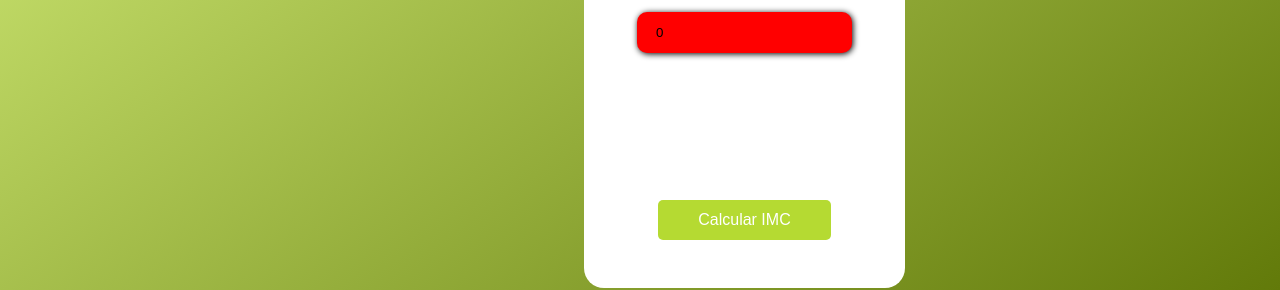
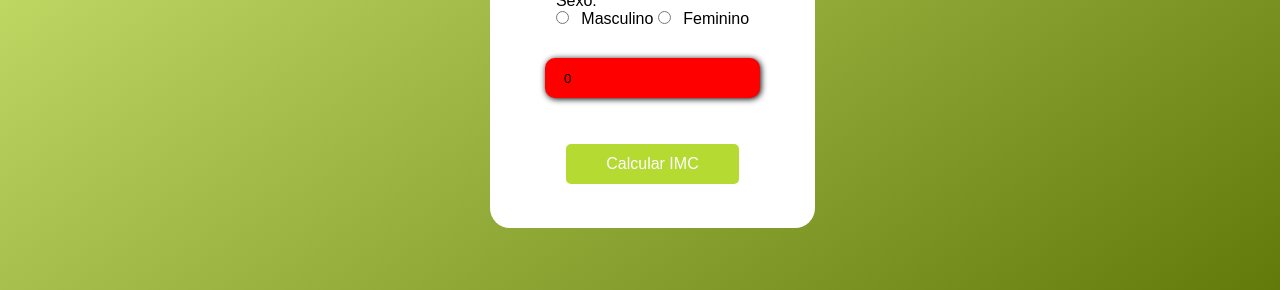
Before and after one commit to viniciustvf/JovemDev_Front-end, an Angular app in the folder angular_vespertino/angular/: page /imc in a window 1280 px wide. Shown: the part 472-762 px from the top of the page. Built offline with nearby package versions, Linux system fonts and the light colour scheme.

Commit message:
Commit home

```diff
--- a/angular_vespertino/angular/src/app/exemplo-ng-class/exemplo-ng-class.component.html
+++ b/angular_vespertino/angular/src/app/exemplo-ng-class/exemplo-ng-class.component.html
@@ -1 +1,8 @@
- <h1 [ngClass]="{'lado1': valor == 1, 'lado2': valor == 2, 'lado3':valor == 3 , 'lado4':valor == 4}"></h1>
+<div class="container">
+    <div class="titulo">
+        <h1>Exemplo NG CLASS</h1>
+    </div>
+    <div class="exemplo">
+        <h1 [ngClass]="{'lado1': valor == 0, 'lado2': valor == 1, 'lado3':valor == 2 , 'lado4':valor == 3}"></h1>
+    </div>
+</div>
--- a/angular_vespertino/angular/src/app/exemplo-ng-class/exemplo-ng-class.component.scss
+++ b/angular_vespertino/angular/src/app/exemplo-ng-class/exemplo-ng-class.component.scss
@@ -1,30 +1,48 @@
-.lado1{
-    width: 400px;
-    height: 400px;
+.container {
+    position: relative;
+    display: flex;
+    justify-content: center;
+    align-items: end;
+    height: 600px;
+    width: 600px;
+    padding: 100px;
+    background-color: aliceblue;
+    border-radius: 20px;
+}
+
+.titulo {
+    position: absolute;
+    top: 50px;
+}
+
+
+.lado1 {
+    width: 100px;
+    height: 100px;
     background-color: #ff0000;
     border: 1px solid #0011ff;
     border-radius: 100%;
 }
 
-.lado2{
-    width: 500px;
-    height: 500px;
+.lado2 {
+    width: 200px;
+    height: 200px;
     background-color: #3700ff;
     border: 1px solid #fbff00;
     border-radius: 5px;
 }
 
-.lado3{
-    width: 600px;
-    height: 600px;
+.lado3 {
+    width: 300px;
+    height: 300px;
     background-color: #fbff00;
     border: 1px solid #000000;
     border-radius: 100%;
 }
 
-.lado4{
-    width: 700px;
-    height: 700px;
+.lado4 {
+    width: 400px;
+    height: 400px;
     background-color: #ff009d;
     border: 1px solid #0004ff;
     border-radius: 5px;
--- a/angular_vespertino/angular/src/app/imc/imc.component.html
+++ b/angular_vespertino/angular/src/app/imc/imc.component.html
@@ -2,41 +2,42 @@
     <div class="image">
         <img [src]="urlImgImc()" width="200px" height="200px">
     </div>
-    <form>
+    <form action="#" method="get" #form="ngForm">
         <div class="title">
             <h1>Calculadora de IMC</h1>
         </div>
         <div class="input-group">
             <div class="input-box">
                 <label for="txtNome">Nome: </label>
-                <input type="text" id="txtNome" name="txtNome" [(ngModel)]="nome">
+                <input type="text" id="txtNome" name="txtNome" [(ngModel)]="nome" required>
                 <h3>{{nome}}</h3>
             </div>
             <div class="input-box">
                 <label for="txtPeso">Peso: </label>
-                <input type="number" id="txtPeso" name="txtPeso" [(ngModel)]="peso">
+                <input type="number" id="txtPeso" name="txtPeso" [(ngModel)]="peso" required>
                 <h3>{{peso}}</h3>
             </div>
             <div class="input-box">
                 <label for="txtAltura">Altura: </label>
-                <input type="number" id="txtAltura" name="txtAltura" step="any" [(ngModel)]="altura">
+                <input type="number" id="txtAltura" name="txtAltura" step="any" [(ngModel)]="altura" required>
                 <h3>{{altura}}</h3>
             </div>
             <div class="input-gender">
                 <label for="txtSexo">Sexo: </label>
                 <div>
-                    <input type="radio" id="txtSexo" name="txtSexo" value="Masculino" [(ngModel)]="sexo"> Masculino
-                    <input type="radio" id="txtSexo" name="txtSexo" value="Feminino" [(ngModel)]="sexo"> Feminino
+                    <input type="radio" id="txtSexo" name="txtSexo" value="Masculino" [(ngModel)]="sexo" required> Masculino
+                    <input type="radio" id="txtSexo" name="txtSexo" value="Feminino" [(ngModel)]="sexo" required> Feminino
                     <h3>{{sexo}}</h3>
                 </div>
             </div>
             <div class="input-box" style="margin-top: 20px;">
-                <input type="number" readonly id="txtAvaliacao" name="txtAvaliacao" class="branca" [class]="" [ngStyle]="{'background-color': isImcCorrect() ? 'green' : 'red'}" [(ngModel)]="avaliacao">
+                <input type="number" readonly id="txtAvaliacao" name="txtAvaliacao" class="branca" [ngStyle]="{'background-color': isImcCorrect() ? 'green' : 'red'}" [(ngModel)]="avaliacao">
+            </div>
+            <div class="buttonimc"  >
+                <button  [disabled]="!form.valid" (click)="calcula()">Calcular IMC</button>
             </div>
         </div>
-        <div class="buttonimc"  (click)="calcula()">
-            <button *ngIf="nome!=''">Calcular IMC</button>
-        </div>
+
     </form>
     <div class="image">
         <img [src]="urlImgImc()" width="200px" height="200px">
--- a/angular_vespertino/angular/src/app/imc/imc.component.scss
+++ b/angular_vespertino/angular/src/app/imc/imc.component.scss
@@ -1,37 +1,19 @@
-body{
-    width: 100%;
-    height: 100vh;
+.container{
+    width: 700px;
+    height: 600px;
     display: flex;
-    justify-content: center;
-    align-items: center;
-    background: linear-gradient(145deg,#e2fc87,#5f7707);
-}
-
-.container{
-    width: 40%;
-    height: 90vh;
-    display: flex;
-    margin: 0;
-    margin-left: auto;
-    margin-right: auto;
 }
 
 form {
     width: 100%;
     display: flex;
-    justify-content: space-between;
-    align-items: center;
     flex-direction: column;
     background-color: white;
-    padding: 3rem;
+    padding: 50px;
     border-radius: 20px;
 }
 
-.form-header{
-    margin-bottom: 3rem;
-    display: flex;
-    justify-content: space-between;
-}
+
 
 .input-group{
     display: flex;
@@ -81,20 +63,21 @@ form {
 }
 
 .buttonimc button {
+    position: relative;
+
+    top: 20px;
     width: 100%;
     margin-top: 1rem;
     border: none;
     border-radius: 5px;
     background-color: #b5da32;
-    margin-top: 130px;
     text-decoration: none;
-    font-size: 1rem;
+    font-size: 100%;
     font-weight: 500;
     color: white;
     line-height: 40px;
     padding-inline: 40px;
     justify-content: center;
-    align-items: center;
 }
 
 .buttonimc button:hover{
--- a/angular_vespertino/angular/src/app/imc/imc.component.ts
+++ b/angular_vespertino/angular/src/app/imc/imc.component.ts
@@ -21,7 +21,7 @@ export class ImcComponent {
     let nome = this.nome;
     let sexo = this.sexo;
 
-    this.avaliacao = pes / (alt * 2);
+    this.avaliacao = pes / (alt)**2;
 
 
     return this.avaliacao;
@@ -51,4 +51,11 @@ export class ImcComponent {
     }
   }
 
+  public validateFields(): boolean {
+    if(this.altura==0 || this.peso==0 || this.sexo=='' || this.nome=='' || this.peso==null || this.altura==null){
+      return false;
+    }
+    return true;
+  }
+
 }
```
